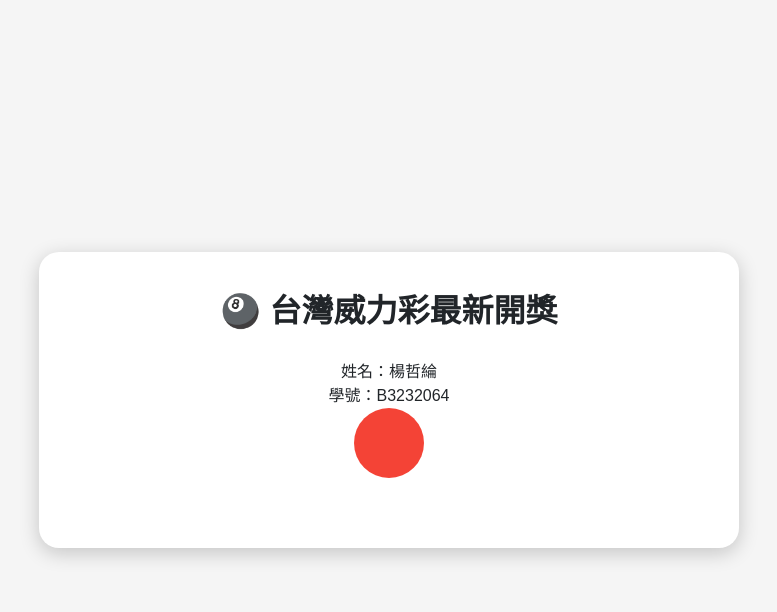
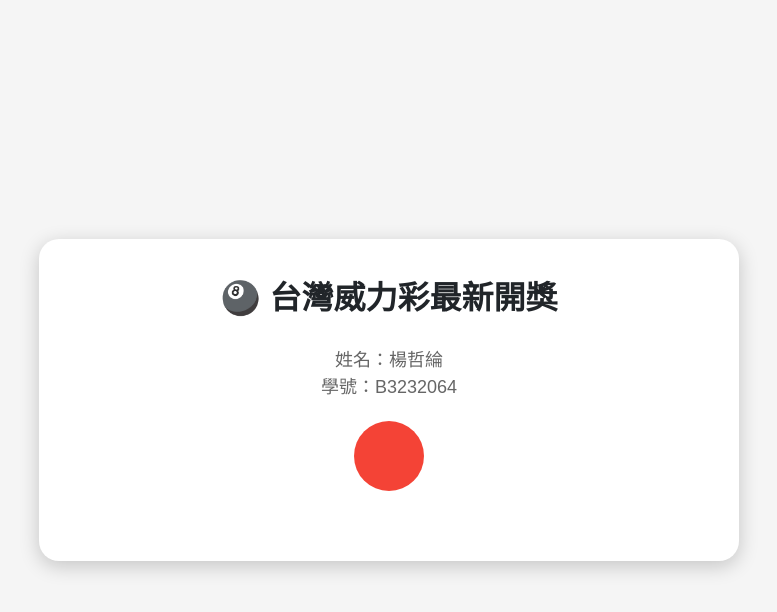
Before and after one commit to yangian0301-code/lotto-scraper, a Flask app: template static/templates/index.html in a window 1280 px wide. Shown: the top 612 px of the page, without its empty margins (251-1028 px from the left). Run offline with Flask 3, Linux system fonts and the light colour scheme; the template is opened without the code that fills it, so the values that code supplies are empty.

Commit message:
Add author-info class to style.css

```diff
--- a/static/style.css
+++ b/static/style.css
@@ -58,3 +58,9 @@ body{
     font-size:20px;
     color:#333;
 }
+.author-info{
+    margin-top: 10px;
+    margin-bottom: 20px;
+    font-size: 18px;
+    color: #666;
+}
```
